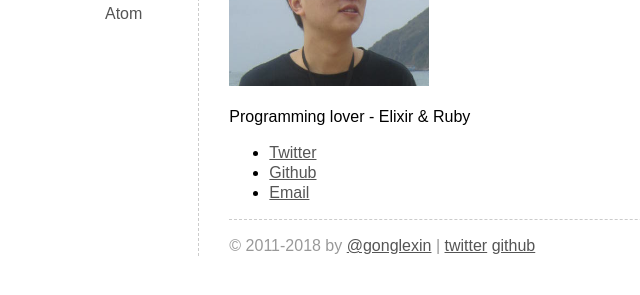
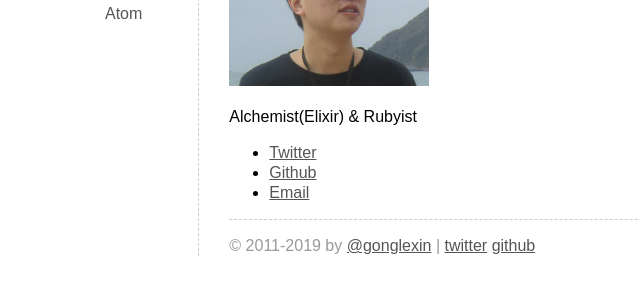
Before and after one commit to gonglexin/gonglexin.github.io, a Jekyll site: the page built from about.html, in a window 1280 px wide. Shown: the part 167-462 px from the top of the page, without its empty margins (95-735 px from the left). Built offline with Jekyll 4.4.1, drawn with Linux system fonts in a browser that asks for light colours; some web fonts are replaced.

Commit message:
Happy new year (2019)

```diff
--- a/_includes/footer.html
+++ b/_includes/footer.html
@@ -1,6 +1,6 @@
 <footer>
   <p>
-    &copy; 2011-2018 by <a href="/">@gonglexin</a>
+    &copy; 2011-2019 by <a href="/">@gonglexin</a>
     | <a href="https://twitter.com/gonglexin" target="_blank">twitter</a>
       <a href="https://github.com/gonglexin" target="_blank">github</a>
   </p>
--- a/about.html
+++ b/about.html
@@ -4,7 +4,7 @@ title: About
 ---
 <div id="about">
   <img src="/assets/images/me.png" style="width: 200px;" alt="me">
-  <p>Programming lover - Elixir & Ruby</p>
+  <p>Alchemist(Elixir) & Rubyist</p>
   <ul>
     <li><a href="https://twitter.com/gonglexin" target="_blank">Twitter</a></li>
     <li><a href="https://github.com/gonglexin" target="_blank">Github</a></li>
```
